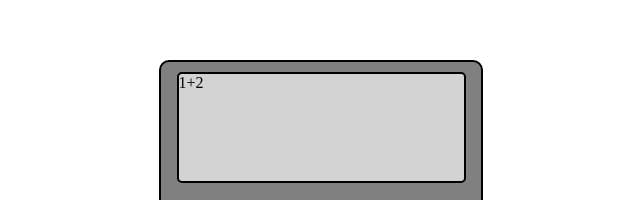
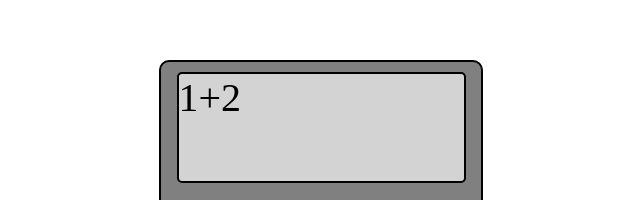
Before and after one commit to onglichang/calculator, a plain HTML site: page index.html in a window 1280 px wide. Shown: the part 103-303 px from the top of the page, 319-959 px from the left. Drawn offline with Linux system fonts and the light colour scheme.

Commit message:
Update calculator styling

```diff
--- a/style.css
+++ b/style.css
@@ -26,6 +26,8 @@ body {
   border: 2px solid black;
   background-color: lightgrey;
   border-radius: 5px;
+  font-size: 40px;
+  display: flex;
 }
 
 .btn-container {
```
